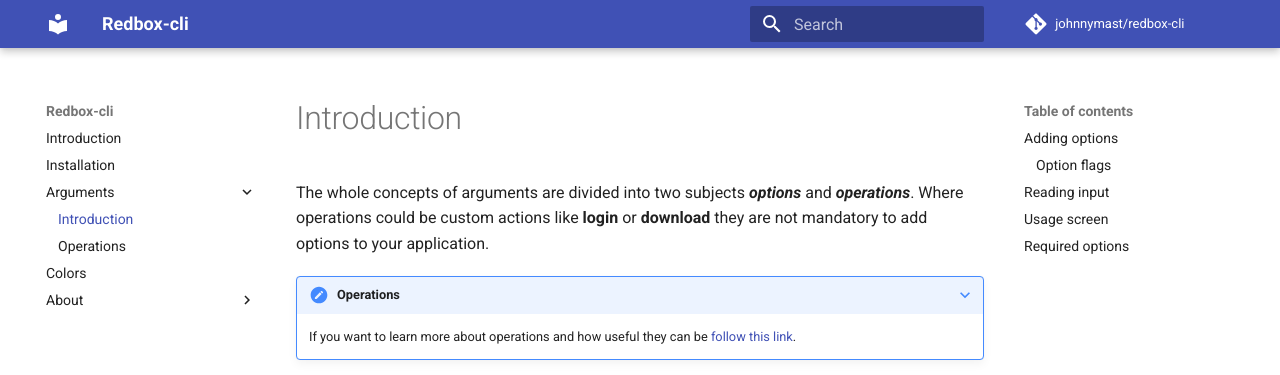
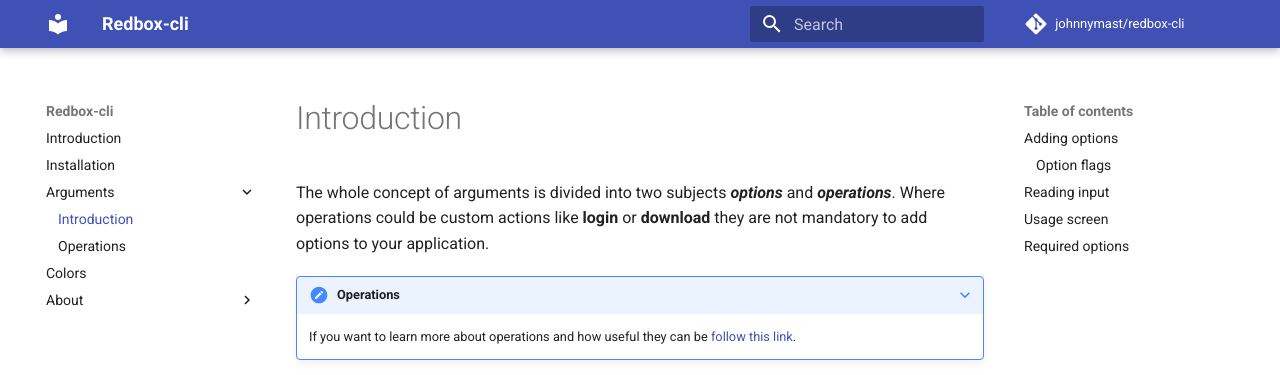
Before and after one commit to johnnymast/redbox-cli, an MkDocs documentation site: the page built from docs/arguments/introduction.md, in a window 1280 px wide and 900 px high. Shown: the top 375 px of the window. Built offline with MkDocs 1.6.1 and Material for MkDocs 9.7.7, drawn with Linux system fonts in a browser that asks for light colours; comment, search, counter and statistics services are not loaded.

Commit message:
Updated the docs grammer.

```diff
--- a/docs/arguments/introduction.md
+++ b/docs/arguments/introduction.md
@@ -1,6 +1,6 @@
 # Introduction
 
-The whole concepts of arguments are divided into two subjects ***options*** and ***operations***.
+The whole concept of arguments is divided into two subjects ***options*** and ***operations***.
 Where operations could be custom actions like **login** or **download** they are not mandatory to add options to your application.
 
 ???+ note "Operations"
```
Also changed, not shown: README.md (+1 -1 lines), docs/author.md (+1 -1 lines).
